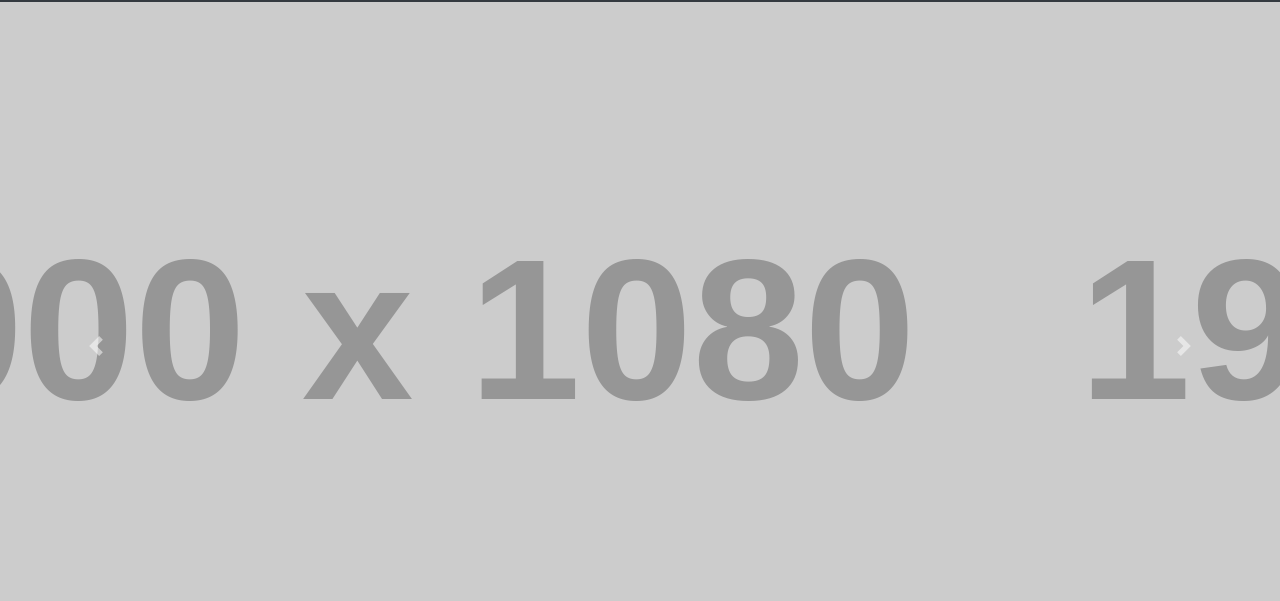
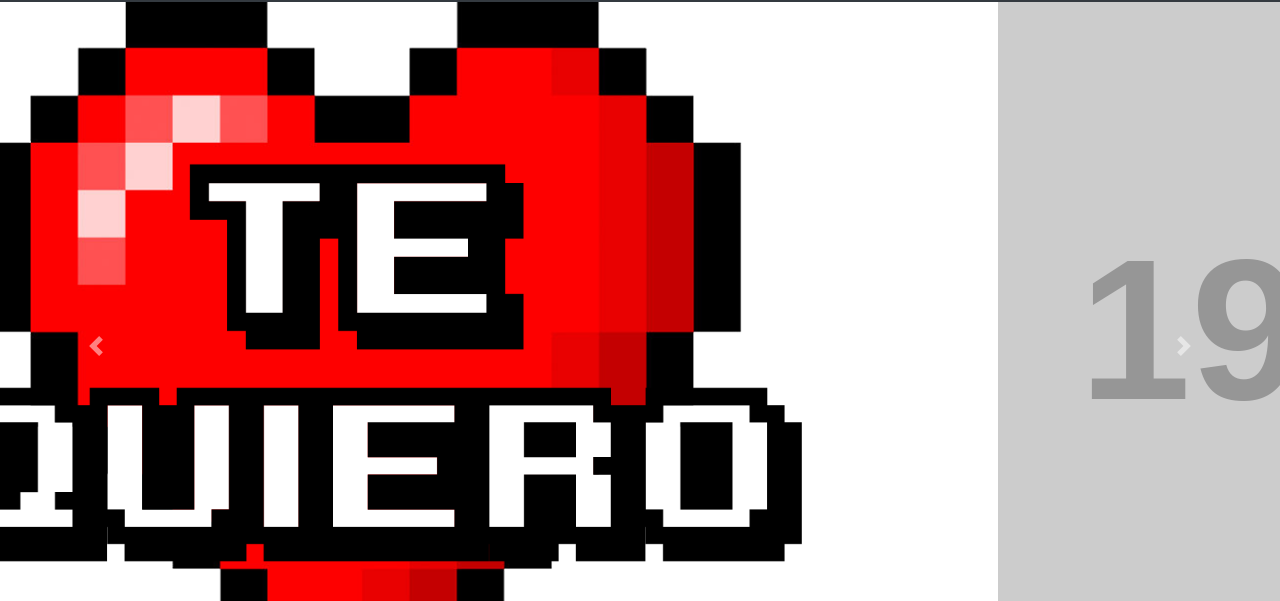
Before and after one commit to danesgo/natnat, a website: page index.html in a window 1280 px wide. Shown: the part 54-655 px from the top of the page. Drawn offline with Linux system fonts and the light colour scheme; placeholder pictures from the web are drawn by us.

Commit message:
changed first image and title

```diff
--- a/index.html
+++ b/index.html
@@ -8,7 +8,7 @@
     <meta name="description" content="">
     <meta name="author" content="">
 
-    <title>Full Slider - Start Bootstrap Template</title>
+    <title>For the most special teacher</title>
 
     <!-- Bootstrap core CSS -->
     <link href="vendor/bootstrap/css/bootstrap.min.css" rel="stylesheet">
@@ -57,7 +57,7 @@
         </ol>
         <div class="carousel-inner" role="listbox">
           <!-- Slide One - Set the background image for this slide in the line below -->
-          <div class="carousel-item active" style="background-image: url('http://placehold.it/1900x1080')">
+          <div class="carousel-item active" style="background-image: url('/TQH.png')">
             <div class="carousel-caption d-none d-md-block">
               <h3>First Slide</h3>
               <p>This is a description for the first slide.</p>
```
Also changed, not shown: Heart.png (added), TQH.png (added).
